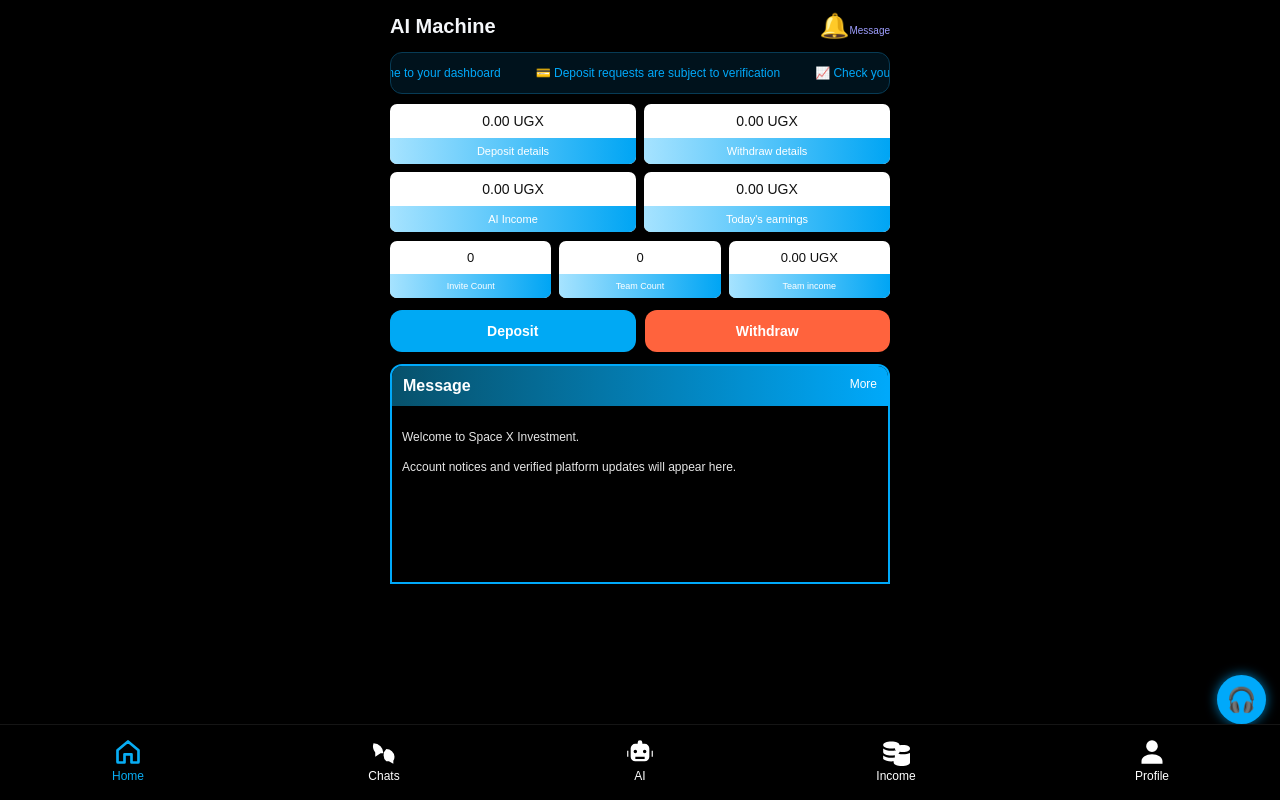
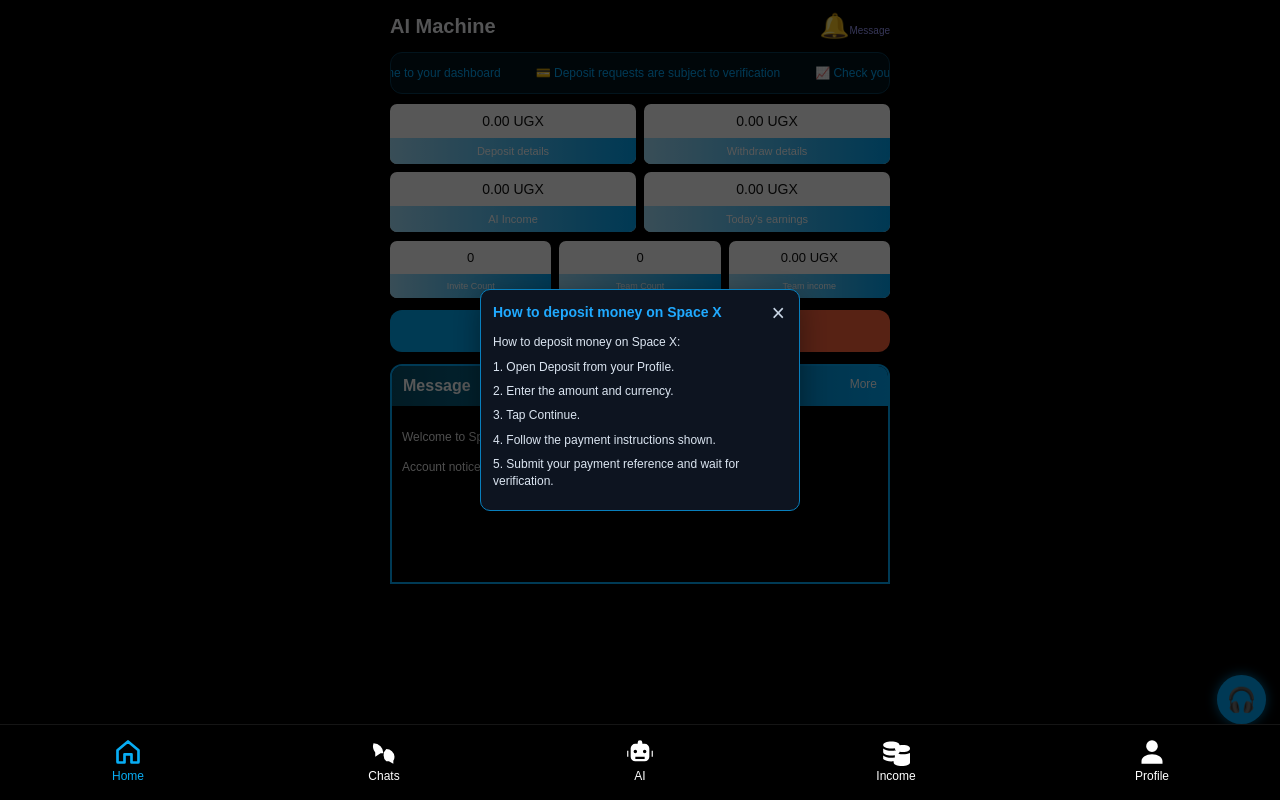
Before and after one commit to forextry298-del/space-x-platform, a Flask app: page /dashboard in a window 1280 px wide. Run offline with Flask 3, Linux system fonts and the light colour scheme; the visitor is signed in with stand-in values (Sample User, id 1).

Commit message:
Add salary claim and compact home popup

```diff
--- a/templates/dashboard.html
+++ b/templates/dashboard.html
@@ -2,6 +2,83 @@
 {% block title %}Home | Space X Investment{% endblock %}
 {% block content %}
 <div class="sx-dashboard">
+
+
+  <div id="sx-popup-overlay" class="sx-popup-overlay" hidden>
+    <section id="sx-deposit-popup" class="sx-deposit-popup"
+             role="dialog" aria-modal="true"
+             aria-labelledby="sx-popup-title">
+      <header class="sx-popup-heading">
+        <strong id="sx-popup-title">How to deposit money on Space X</strong>
+        <button type="button" id="sx-popup-close"
+                class="sx-popup-close" aria-label="Close popup">×</button>
+      </header>
+      <div class="sx-popup-copy">
+        <p>How to deposit money on Space X:</p>
+        <p>1. Open Deposit from your Profile.</p>
+        <p>2. Enter the amount and currency.</p>
+        <p>3. Tap Continue.</p>
+        <p>4. Follow the payment instructions shown.</p>
+        <p>5. Submit your payment reference and wait for verification.</p>
+      </div>
+    </section>
+  </div>
+
+  <style>
+    .sx-popup-overlay {
+      position: fixed; inset: 0; z-index: 9999;
+      display: flex; align-items: center; justify-content: center;
+      padding: 16px; background: rgba(0, 0, 0, .66);
+    }
+    .sx-popup-overlay[hidden] { display: none; }
+    .sx-deposit-popup {
+      width: 100%; max-width: 320px; box-sizing: border-box;
+      padding: 12px; border: 1px solid #087fbd; border-radius: 10px;
+      background: #0d1420; color: #dce6f2;
+      box-shadow: 0 8px 30px rgba(0, 0, 0, .4);
+      font-size: 12px; line-height: 1.45;
+    }
+    .sx-popup-heading {
+      display: flex; align-items: flex-start; gap: 8px;
+      color: #20aaff; font-size: 14px; margin-bottom: 9px;
+    }
+    .sx-popup-heading strong { flex: 1; }
+    .sx-popup-close {
+      border: 0; background: transparent; color: #c8d5e4;
+      font-size: 23px; line-height: 1; padding: 0 2px;
+      cursor: pointer;
+    }
+    .sx-popup-copy p { margin: 7px 0; }
+  </style>
+
+  <script>
+    (() => {
+      const overlay = document.getElementById('sx-popup-overlay');
+      const close = document.getElementById('sx-popup-close');
+      if (!overlay || !close) return;
+
+      // Show automatically on Home unless the user has dismissed it
+      // during this browser tab's current session.
+      try {
+        if (sessionStorage.getItem('sxDepositPopupDismissed') !== '1') {
+          overlay.hidden = false;
+        }
+        close.addEventListener('click', () => {
+          overlay.hidden = true;
+          sessionStorage.setItem('sxDepositPopupDismissed', '1');
+        });
+        overlay.addEventListener('click', (event) => {
+          if (event.target === overlay) {
+            overlay.hidden = true;
+            sessionStorage.setItem('sxDepositPopupDismissed', '1');
+          }
+        });
+      } catch (e) {
+        overlay.hidden = false;
+        close.addEventListener('click', () => { overlay.hidden = true; });
+      }
+    })();
+  </script>
 
   <header class="sx-top">
     <h1>AI Machine</h1>
```
